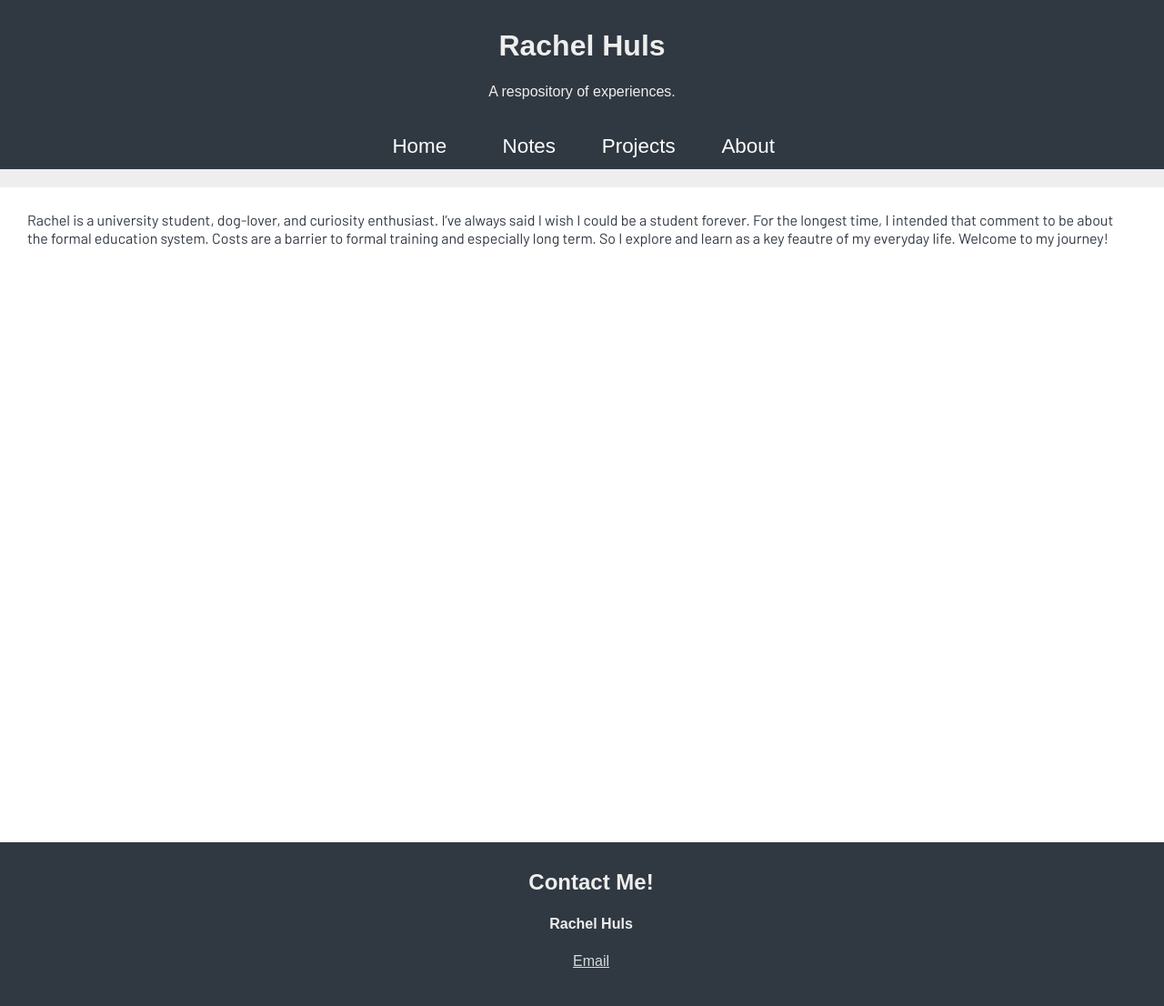
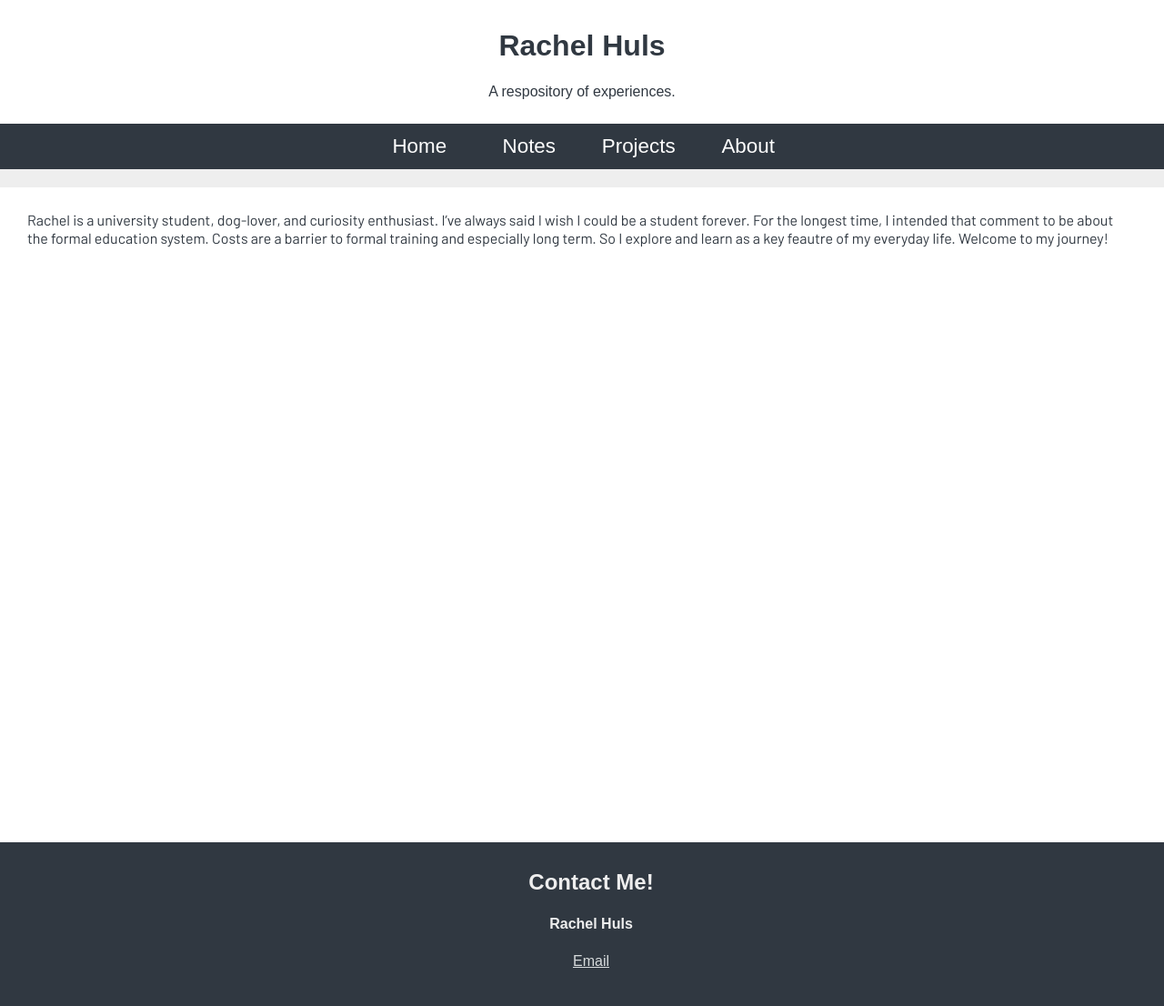
Before and after one commit to rachelhuls/rachelhuls.github.io, a Jekyll site: the page built from index.html, in a window 1280 px wide. Shown: the whole page at 91% size. Built offline with Jekyll 4.4.1, drawn with Linux system fonts in a browser that asks for light colours; some web fonts are replaced.

Commit message:
Update main.scss

```diff
--- a/_sass/main.scss
+++ b/_sass/main.scss
@@ -6,8 +6,8 @@
   font-weight: 400;
   padding: 10px;
   text-align: center;
-  background: #303841;
-  color: #EEEEEE;
+  background: white;
+  color: #303841;
 }
 .header header-description {
   font-family: 'Barlow', sans-serif;
@@ -45,7 +45,7 @@ body {
   font-size: 1.2em;
   line-height: 40px;
   height: 40px;
-  border-bottom: 1px solid #888;
+  border-bottom: 1px solid #00ADB5;
 }
 
 .nav a {
```
